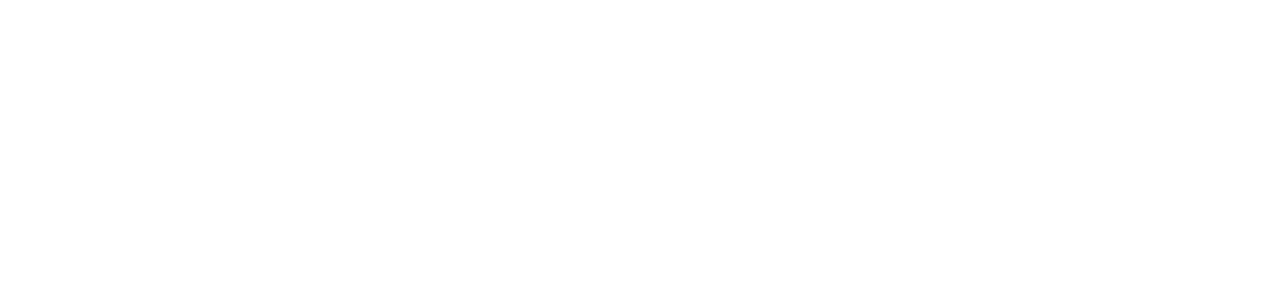
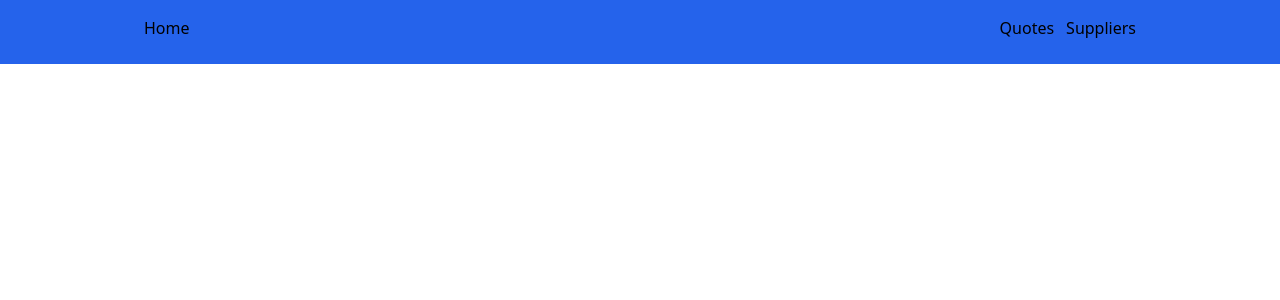
Before and after one commit to STRGL/opply, a Nuxt app: page / in a window 1280 px wide. Shown: the top 300 px of the page. Built offline with nearby package versions, Linux system fonts and the light colour scheme.

Commit message:
Add layouts and basic nav

```diff
--- a/components/organisms/o-cards-list.vue
+++ b/components/organisms/o-cards-list.vue
@@ -1,5 +1,5 @@
 <template>
-    <div class="mx-auto grid gap-4 my-6 md:grid-cols-2 lg:grid-cols-3 justify-items-center p-3">
+    <div class="mx-auto grid gap-4 my-6 md:grid-cols-2 lg:grid-cols-3 justify-items-center">
         <template v-for="item in list">
             <MCard :key="item.id" :item="item" />
         </template>
--- /dev/null
+++ b/layouts/default.vue
@@ -0,0 +1,22 @@
+<template>
+    <div>
+        <nav class="w-full h-16 bg-blue-600">
+            <div class="container w-full mx-auto max-w-screen-lg p-4 flex gap-x-3 justify-between">
+                <nuxt-link to="/" class="">Home</nuxt-link>
+                <div class="flex gap-x-3">
+                    <nuxt-link to="/quotes/">Quotes</nuxt-link>
+                    <nuxt-link to="/suppliers/">Suppliers</nuxt-link>
+                </div>
+            </div>
+        </nav>
+        <div class="container w-full mx-auto max-w-screen-lg p-4">
+            <nuxt />
+        </div>
+    </div>
+</template>
+
+<script>
+export default {}
+</script>
+
+<style lang="scss"></style>
--- a/pages/quotes.vue
+++ b/pages/quotes.vue
@@ -1,6 +1,6 @@
 <template>
     <div>
-        <h1>Quotes</h1>
+        <h2>Quotes</h2>
         <OCardsList :list="quotes" />
     </div>
 </template>
--- a/pages/suppliers/index.vue
+++ b/pages/suppliers/index.vue
@@ -1,6 +1,6 @@
 <template>
     <div>
-        <h1>Suppliers</h1>
+        <h2>Suppliers</h2>
         <OCardsList :list="suppliers" />
     </div>
 </template>
```
